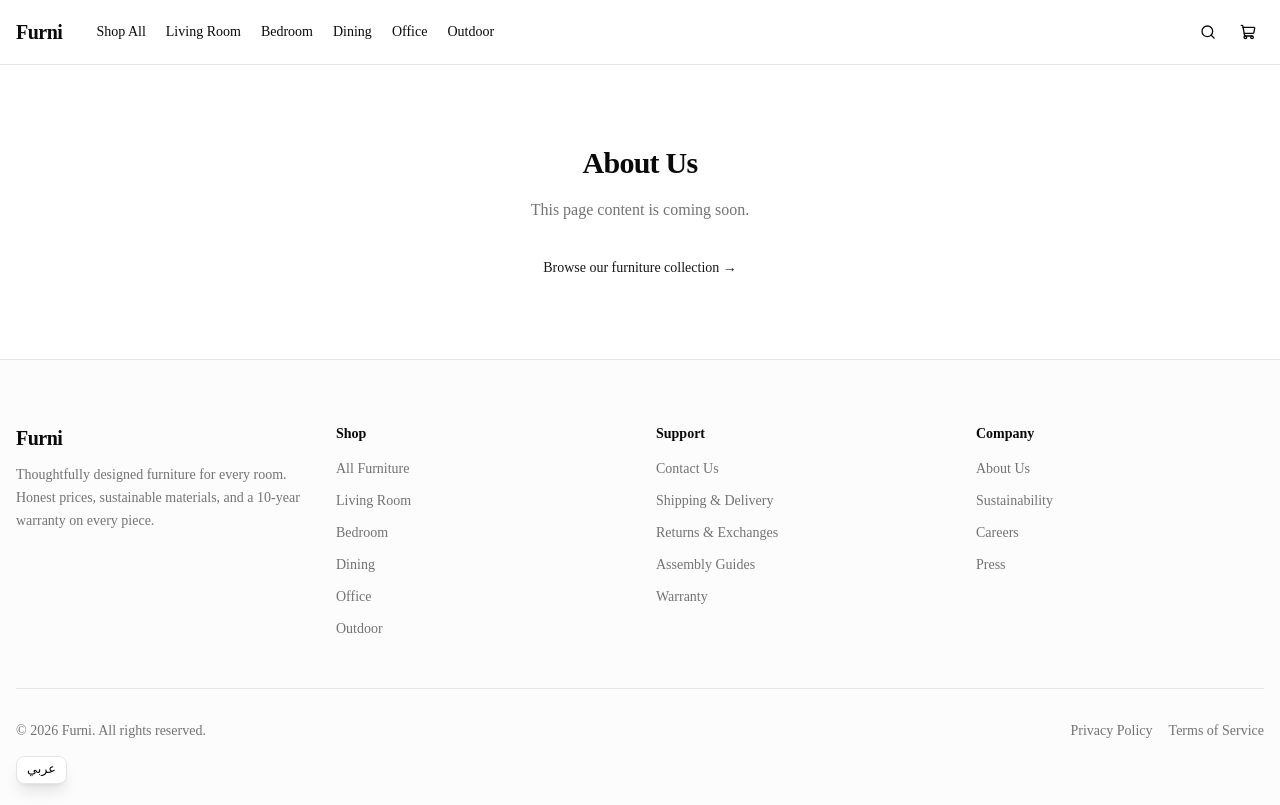
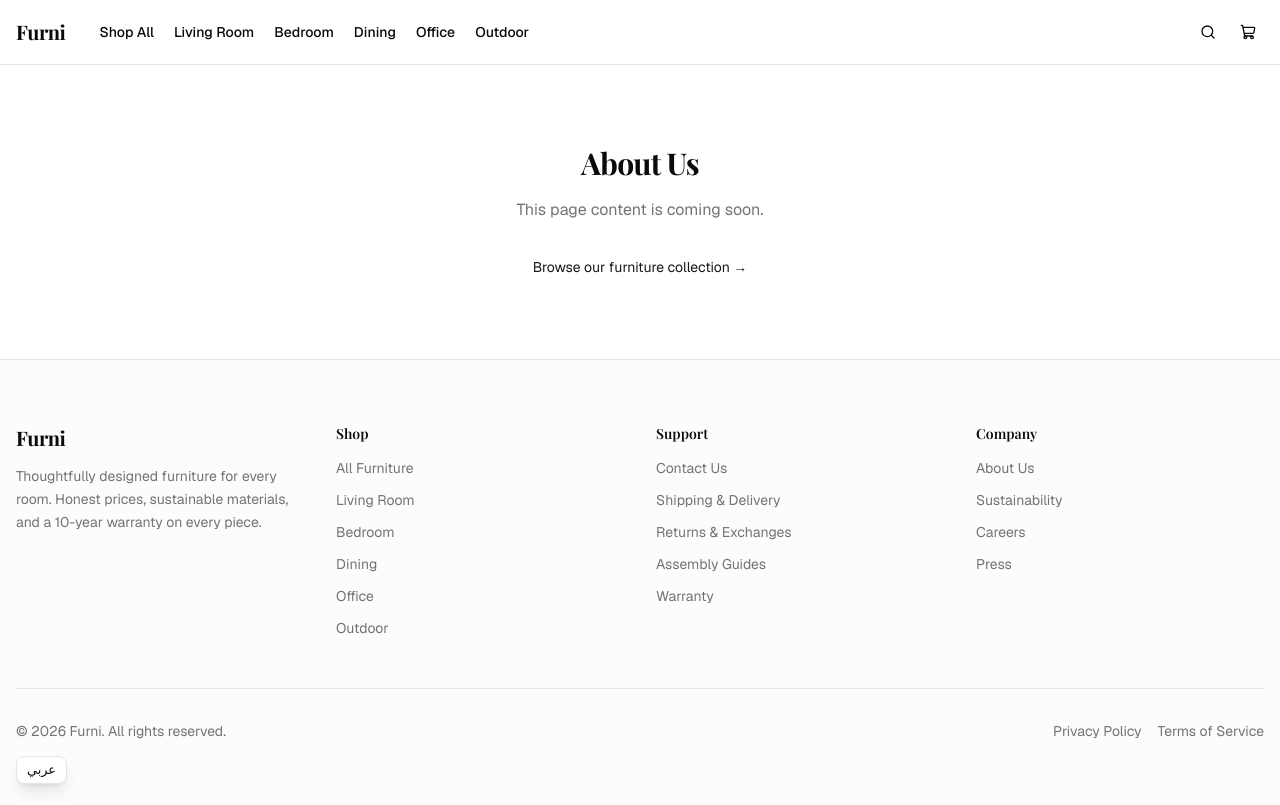
Before and after one commit to GMA-eth/furniture, a Next.js app: page /en/about in a window 1280 px wide. Built offline with nearby package versions, Linux system fonts and the light colour scheme; a web font is replaced by a local one.

Commit message:
Fix React hydration error #418 - remove duplicate html/body from nested layout

```diff
--- a/src/app/[lang]/layout.tsx
+++ b/src/app/[lang]/layout.tsx
@@ -5,6 +5,7 @@ import { Header } from "@/components/layout/header";
 import { Footer } from "@/components/layout/footer";
 import { CartDrawerProvider } from "@/components/cart/cart-drawer-provider";
 import { LanguageSwitcher } from "@/components/layout/language-switcher";
+import { HtmlDir } from "@/components/layout/html-dir";
 import { getDictionary } from "@/i18n/dictionaries";
 import { localeMeta, locales, type Locale } from "@/i18n/config";
 import type { Dictionary } from "@/i18n/dictionaries";
@@ -52,8 +53,8 @@ export default async function LangLayout({ children, params }: LangLayoutProps)
   const meta = localeMeta[locale];
 
   return (
-    <html lang={locale} dir={meta.dir}>
-      <body className="min-h-full flex flex-col bg-background text-foreground">
+    <>
+      <HtmlDir lang={locale} dir={meta.dir} />
       <TooltipProvider>
         <CartDrawerProvider dict={dict} lang={locale}>
           <Header lang={locale} dict={dict} />
@@ -63,8 +64,7 @@ export default async function LangLayout({ children, params }: LangLayoutProps)
         </CartDrawerProvider>
         <Toaster position={locale === "ar" ? "bottom-left" : "bottom-right"} richColors />
       </TooltipProvider>
-      </body>
-    </html>
+    </>
   );
 }
 
--- /dev/null
+++ b/src/components/layout/html-dir.tsx
@@ -0,0 +1,20 @@
+"use client";
+
+import { useEffect } from "react";
+
+interface HtmlDirProps {
+  lang: string;
+  dir: "ltr" | "rtl";
+}
+
+export function HtmlDir({ lang, dir }: HtmlDirProps) {
+  useEffect(() => {
+    document.documentElement.lang = lang;
+    document.documentElement.dir = dir;
+    if (dir === "rtl") {
+      document.documentElement.style.fontFamily = "";
+    }
+  }, [lang, dir]);
+
+  return null;
+}
```
Lines whose indentation alone changed are shown as unchanged.
